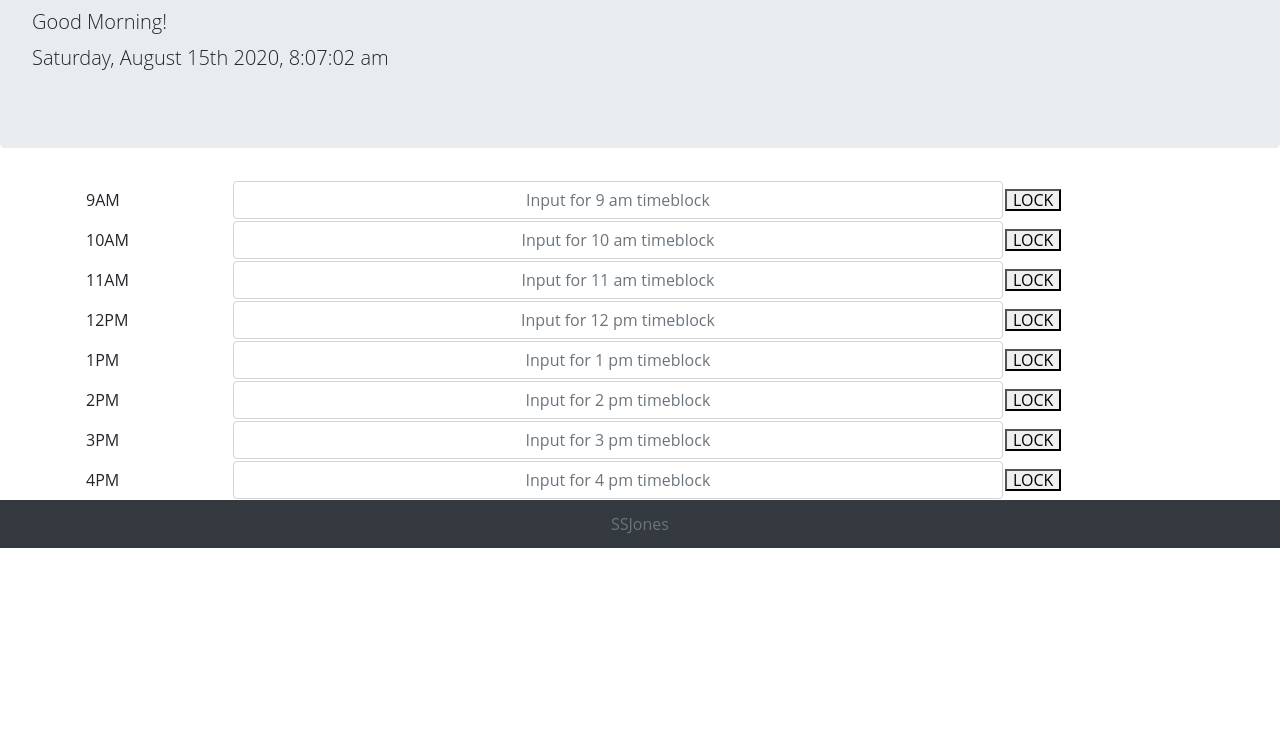
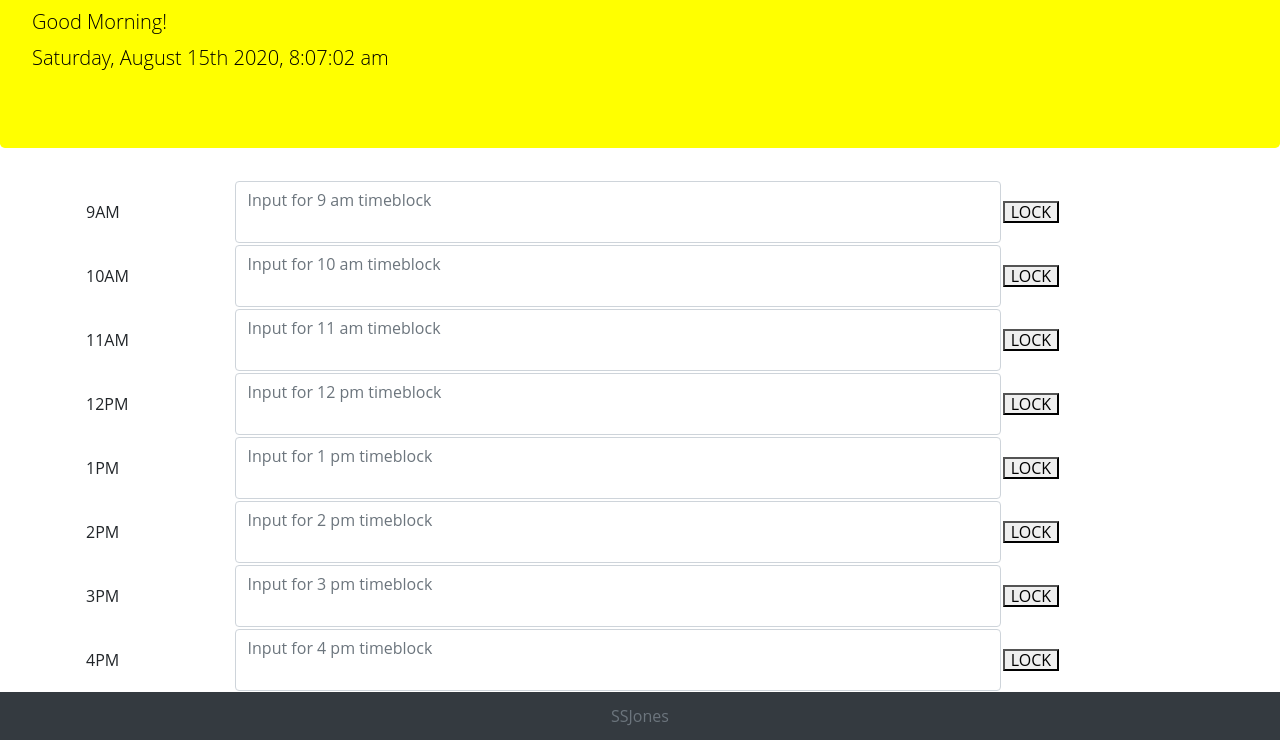
Before and after one commit to StevenSJones/WorkDayCalenderFifthEdition, a plain HTML site: page index.html in a window 1280 px wide. Shown: the part 182-922 px from the top of the page. Before the commit the page ends 800 px from the top, so only its background shows below. Drawn offline with nearby package versions, Linux system fonts and the light colour scheme.

Commit message:
I added a lot of the logic behind the buttons in the javascript as well as changed the form to a text area in a form so that I can work with it easier. Made the array of objects to represent the time blocks.

```diff
--- a/index.html
+++ b/index.html
@@ -22,15 +22,16 @@
       var newDemo = JSON.stringify("Good Evening!");//same as the line beneath -->
       <!--Main contents below-->
       <div class="container"><!--div holds table which holds the rows -->
+        <form></form>
         <table style="width: 100%;"><!--table holds table rows  -->
            <tr class=".schedule-item"> <!--9 AM input -->
             <td>9AM</td>
             <td class="description">
-              <input id = "hour-9" type="text" class="form-control" placeholder="Input for 9 am timeblock" aria-label="9 am"
-               aria-describedby="button-addon2" />
+              <textarea id = "hour-9" type="text" class="form-control" placeholder="Input for 9 am timeblock" aria-label="9 am"
+               aria-describedby="button-addon2"></textarea>
             </td>
             <td>
-              <button class = "saveBtn">
+              <button data-id="hour-9" class = "saveBtn">
                 LOCK
               </button>
             </td>
@@ -39,11 +40,11 @@
           <tr class=".schedule-item"><!--10 AM input -->
             <td>10AM</td>
             <td class="description">
-              <input id = "hour-10" type="text" class="form-control" placeholder="Input for 10 am timeblock" aria-label="9 am"
-               aria-describedby="button-addon2" />
+              <textarea id = "hour-10" type="text" class="form-control" placeholder="Input for 10 am timeblock" aria-label="9 am"
+               aria-describedby="button-addon2"></textarea>
             </td>
             <td>
-              <button class = "saveBtn">
+              <button data-id="hour-9" class = "saveBtn">
                 LOCK
               </button>
             </td>
@@ -52,11 +53,11 @@
           <tr class=".schedule-item"><!--11 AM input -->
             <td>11AM</td>
             <td class="description">
-              <input id = "hour-11" type="text" class="form-control" placeholder="Input for 11 am timeblock" aria-label="9 am"
-               aria-describedby="button-addon2" />
+              <textarea id = "hour-11" type="text" class="form-control" placeholder="Input for 11 am timeblock" aria-label="9 am"
+               aria-describedby="button-addon2"></textarea>
             </td>
             <td>
-              <button class = "saveBtn">
+              <button data-id="hour-9" class = "saveBtn">
                 LOCK
               </button>
             </td>
@@ -65,11 +66,11 @@
           <tr class=".schedule-item"><!--12 PM input -->
             <td>12PM</td>
             <td class="description">
-              <input id = "hour-12" type="text" class="form-control" placeholder="Input for 12 pm timeblock" aria-label="9 am"
-               aria-describedby="button-addon2" />
+              <textarea id = "hour-12" type="text" class="form-control" placeholder="Input for 12 pm timeblock" aria-label="9 am"
+               aria-describedby="button-addon2"></textarea>
             </td>
             <td>
-              <button class = "saveBtn">
+              <button data-id="hour-9" class = "saveBtn">
                 LOCK
               </button>
             </td>
@@ -78,11 +79,11 @@
           <tr class=".schedule-item"><!--1 PM input -->
             <td>1PM</td>
             <td class="description">
-              <input id = "hour-13" type="text" class="form-control" placeholder="Input for 1 pm timeblock" aria-label="9 am"
-               aria-describedby="button-addon2" />
+              <textarea id = "hour-13" type="text" class="form-control" placeholder="Input for 1 pm timeblock" aria-label="9 am"
+               aria-describedby="button-addon2"></textarea>
             </td>
             <td>
-              <button class = "saveBtn">
+              <button data-id="hour-9" class = "saveBtn">
                 LOCK
               </button>
             </td>
@@ -91,11 +92,11 @@
           <tr class=".schedule-item"><!--2 PM input -->
             <td>2PM</td>
             <td class="description">
-              <input id = "hour-14" type="text" class="form-control" placeholder="Input for 2 pm timeblock" aria-label="9 am"
-               aria-describedby="button-addon2" />
+              <textarea id = "hour-14" type="text" class="form-control" placeholder="Input for 2 pm timeblock" aria-label="9 am"
+               aria-describedby="button-addon2"></textarea>
             </td>
             <td>
-              <button class = "saveBtn">
+              <button data-id="hour-9" class = "saveBtn">
                 LOCK
               </button>
             </td>
@@ -104,11 +105,11 @@
           <tr class=".schedule-item"><!--3 PM input -->
             <td>3PM</td>
             <td class="description">
-              <input id = "hour-15" type="text" class="form-control" placeholder="Input for 3 pm timeblock" aria-label="9 am"
-               aria-describedby="button-addon2" />
+              <textarea id = "hour-15" type="text" class="form-control" placeholder="Input for 3 pm timeblock" aria-label="9 am"
+               aria-describedby="button-addon2"></textarea>
             </td>
             <td>
-              <button class = "saveBtn">
+              <button data-id="hour-9" class = "saveBtn">
                 LOCK
               </button>
             </td>
@@ -117,11 +118,11 @@
           <tr class=".schedule-item"><!--4 PM input -->
             <td>4PM</td>
             <td class="description">
-              <input id = "hour-16" type="text" class="form-control" placeholder="Input for 4 pm timeblock" aria-label="9 am"
-               aria-describedby="button-addon2" />
+              <textarea id = "hour-16" type="text" class="form-control" placeholder="Input for 4 pm timeblock" aria-label="9 am"
+               aria-describedby="button-addon2"></textarea>
             </td>
             <td>
-              <button class = "saveBtn">
+              <button data-id="hour-9" class = "saveBtn">
                 LOCK
               </button>
             </td>
--- a/script.js
+++ b/script.js
@@ -1,21 +1,77 @@
+$(document).ready(function () {
+  //.ready event on the JQUERY from running before the document is done loading.
+
+  // I created 3 constant variables that I will place the return from the HTML (user input) into so that I may work with it.
+  // const $form = document.querySelector("");
+  // const $name = document.querySelector("");
+  // const $score = document.querySelector("");
+
   // 1 created a var and set it equal to the new Date () method that we get back from moment.js
   let responseNowDate = new Date();
-// console.log(new Date().getHours());
+  let now = moment();
+
+  // array of objects
+  let schedule = [
+    { time: "hour-9", note: "" },
+    { time: "hour-10", note: "" },
+    { time: "hour-11", note: "" },
+    { time: "hour-12", note: "" },
+    { time: "hour-13", note: "" },
+    { time: "hour-14", note: "" },
+    { time: "hour-15", note: "" },
+    { time: "hour-16", note: "" },
+  ];
+
+  var hour;//at each index the hour var becomes the object that we are dealing with.
+  for (let i = 0; i < schedule.length; i++) {
+    hour = schedule[i];//hour equal to the object returned by index i
+    $("#" + hour.time).val(hour.note);
+  }
+
+  $("#saveBtn").on("click", function (event) {
+    var hourId = event.target.dataset.id;
+    var note = $("#" + hourId).val();
+    var hour;
+
+    for (let i = 0; i < schedule.length; i++) {
+      hour = schedule[i];
+      if (hour.time == hourId) {
+        schedule[i].note = note;
+        break;
+      }
+    }
+  });
+
+  // localStorage.setItem("schedule", scheduleArray[i])
+
+  // if (moment() =
+  //   $("button").click(function(){
+  //     $("#w3s").attr("href", "https://www.w3schools.com/jquery/");
+  //   });
 
   //If the newDate response from the get hours method is less than 12 then say good morning
   if (new Date().getHours() < 12) {
-  $("#demo").text("Good Morning!");//Does the same as the line beneath that is commented out
-  //   document.getElementById("demo").innerHTML = "Good Afternoon!";
-} else {//else, the newDate response from the get hours method is more than 12 and you see good evening.
+    $("#demo").text("Good Morning!");
+    $(".jumbotron").css("background-color", "yellow");
+    $(".jumbotron").css("color", "black");
+  } else {
+    //else, the newDate response from the get hours method is more than 12 and you see good evening.
     $("#demo").text("Good Evening!"); //Does the same as the line beneath that is commented out
     //   document.getElementById("demo").innerHTML = "Good Afternoon!";
+    $(".jumbotron")
+      .css("background-color", "midnightblue")
+      .css("color", "white"); //method calls on the same element chained together
   }
 
   //2 this will grab moment obj
   $("#currentDay").text(moment().format("dddd, MMMM Do YYYY, h:mm:ss a"));
   //4
   $(".saveBtn").on("click", function (e) {
+    //prevent default
     e.preventDefault();
+    $(this).hide(".saveBtn");
+    //find the description in the this object that we get in response
     const txt = $(this).parent().siblings(".description").children().val();
     console.log(txt);
   });
+});
```
Lines whose indentation alone changed are shown as unchanged.
